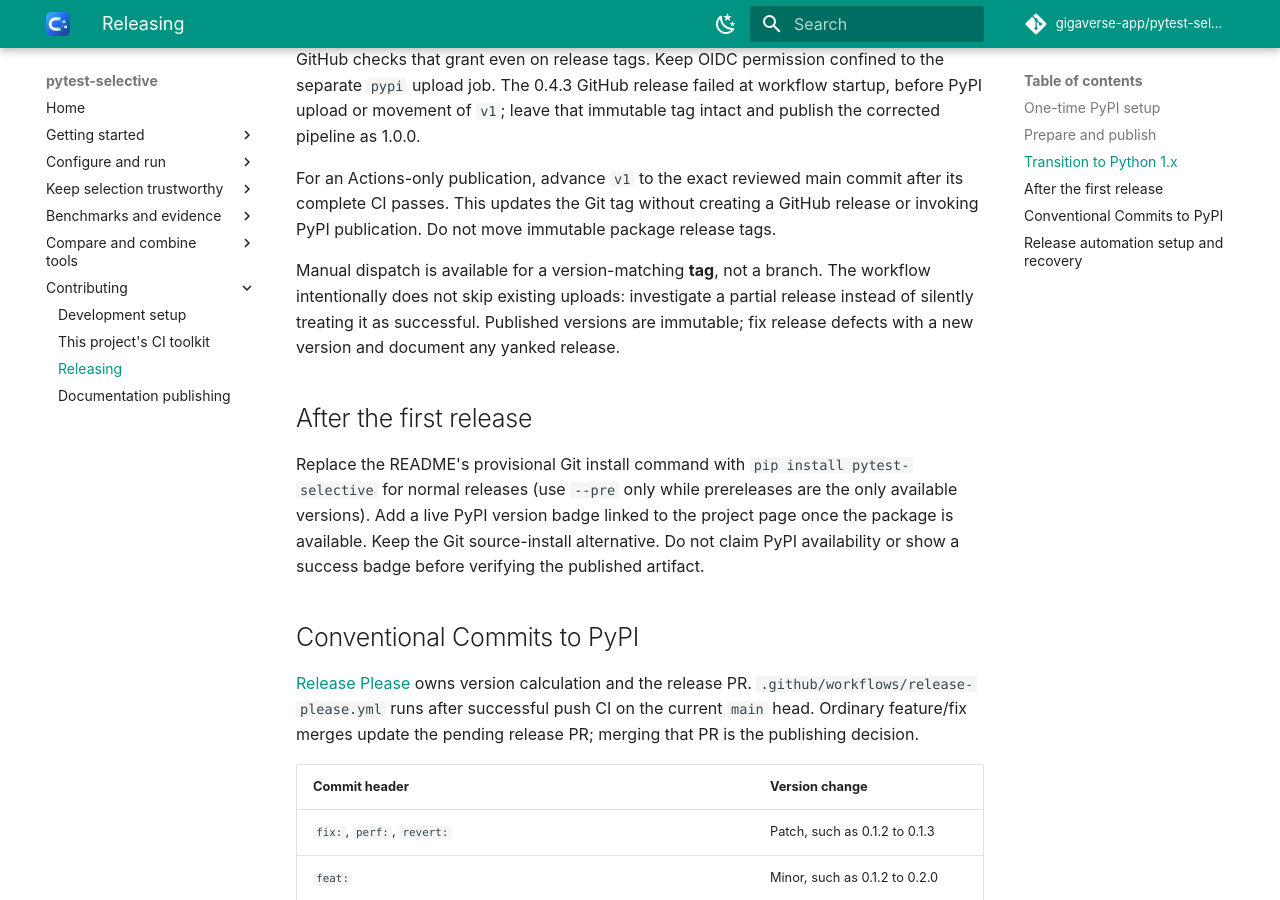
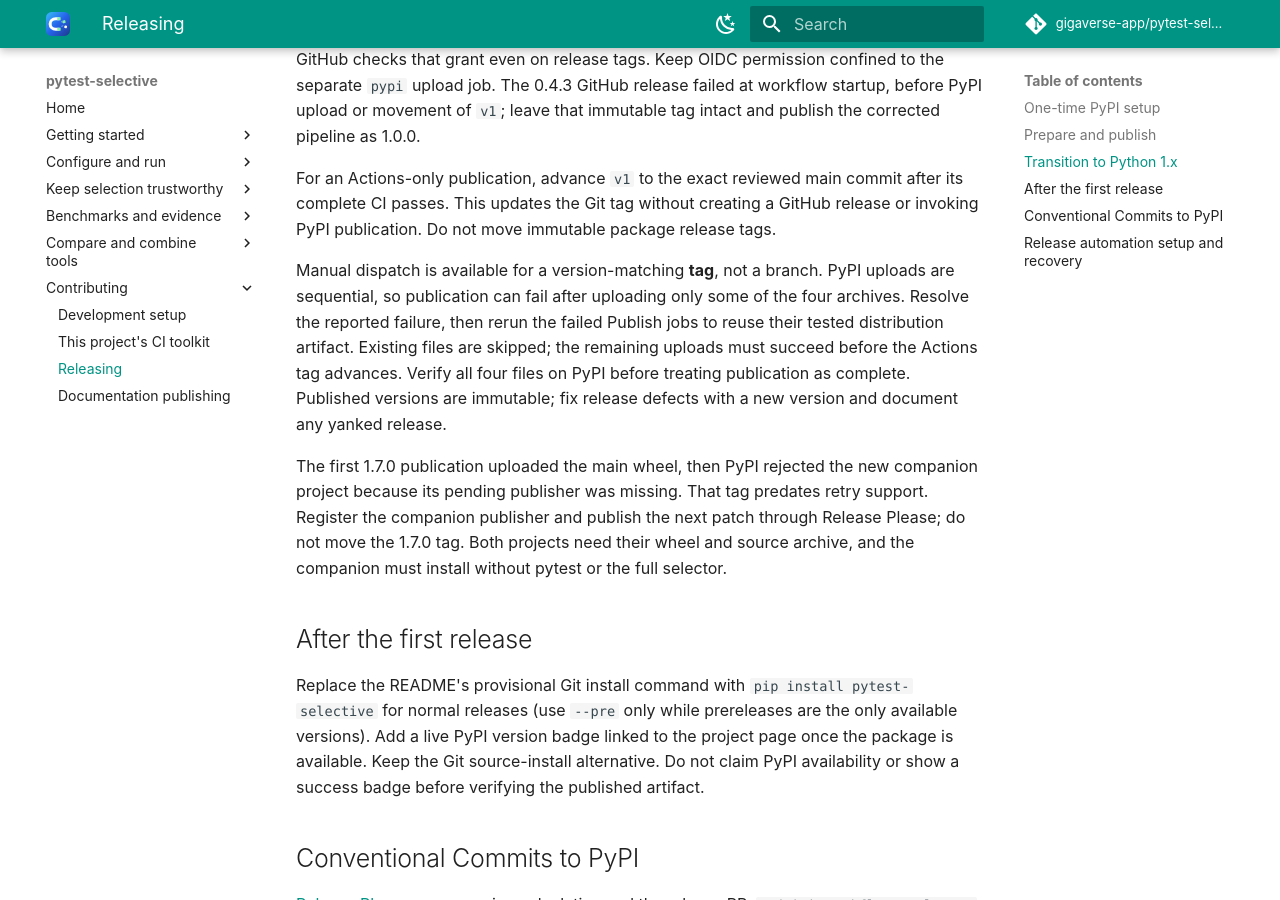
Before and after one commit to gigaverse-app/pytest-selective, an MkDocs documentation site: the page built from RELEASING.md, in a window 1280 px wide and 900 px high, scrolled down 2160 px. Built offline with MkDocs 1.6.1 and Material for MkDocs 9.7.7, drawn with Linux system fonts in a browser that asks for light colours; comment, search, counter and statistics services are not loaded; some of the changed text lies outside the part shown.

Commit message:
fix(release): resume partial multi-package publication (#155)
PyPI accepted the pytest-selective 1.7.0 wheel, then rejected the new
companion project because its pending Trusted Publisher was missing.
Uploads stopped before the remaining archives, and a retry would stop at
the existing wheel.

Allow the publisher to skip existing files and continue uploading this
run's tested artifacts. The Actions tag still advances only after
publication succeeds. Document separate publisher registration for both
projects, the partial-upload recovery path, and the next patch release
needed for the older 1.7.0 workflow.

Validation: the new workflow regression failed before the fix; all 5
release-workflow tests and all pre-commit checks pass. Actual
publication still requires the companion's PyPI publisher registration.

Failure evidence:
https://github.com/gigaverse-app/pytest-selective/actions/runs/44051786164/job/133933172166

```diff
--- a/RELEASING.md
+++ b/RELEASING.md
@@ -22,7 +22,7 @@ the first release):
 
 | Field | Value |
 | --- | --- |
-| PyPI project | `pytest-selective` |
+| PyPI project | Register each separately: `pytest-selective` and `pytest-selective-declarations` |
 | GitHub owner | `gigaverse-app` |
 | Repository | `pytest-selective` |
 | Workflow filename | `release.yml` |
@@ -87,10 +87,21 @@ For an Actions-only publication, advance `v1` to the exact reviewed main commit
 after its complete CI passes. This updates the Git tag without creating a GitHub
 release or invoking PyPI publication. Do not move immutable package release tags.
 
-Manual dispatch is available for a version-matching **tag**, not a branch. The
-workflow intentionally does not skip existing uploads: investigate a partial
-release instead of silently treating it as successful. Published versions are
-immutable; fix release defects with a new version and document any yanked release.
+Manual dispatch is available for a version-matching **tag**, not a branch. PyPI
+uploads are sequential, so publication can fail after uploading only some of
+the four archives. Resolve the reported failure, then rerun the failed Publish
+jobs to reuse their tested distribution artifact. Existing files are skipped;
+the remaining uploads must succeed before the Actions tag advances. Verify all
+four files on PyPI before treating publication as complete. Published versions
+are immutable; fix release defects with a new version and document any yanked
+release.
+
+The first 1.7.0 publication uploaded the main wheel, then PyPI rejected the new
+companion project because its pending publisher was missing. That tag predates
+retry support. Register the companion publisher and publish the next patch
+through Release Please; do not move the 1.7.0 tag. Both projects need their wheel
+and source archive, and the companion must install without pytest or the full
+selector.
 
 ## After the first release
 
```
Also changed, not shown: 2 other files.
